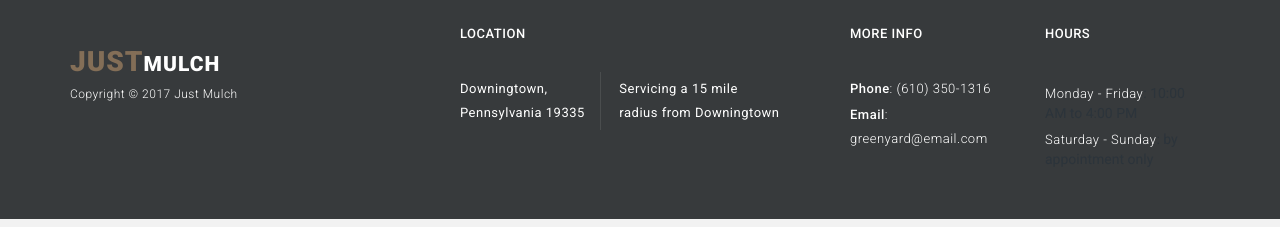
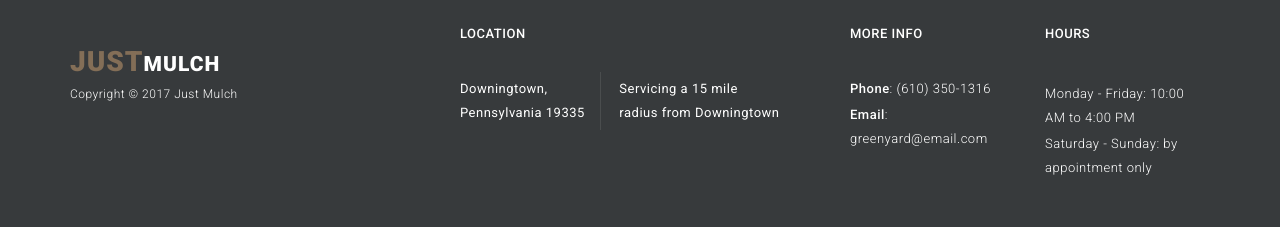
Before and after one commit to justmulch/justmulch.github.io, a plain HTML site: page index.html in a window 1280 px wide. Shown: the part 3677-3904 px from the top of the page. Drawn offline with nearby package versions, Linux system fonts and the light colour scheme.

Commit message:
footer color

```diff
--- a/css/templatemo-style.css
+++ b/css/templatemo-style.css
@@ -768,9 +768,6 @@ footer .connect-us ul li a {
 	font-weight: 300;
 	margin-bottom: -15px;
 }
-footer .connect-us ul li a:hover {
-	background-color: #fff;
-}
 
 
 /* RESPONSIVE */
--- a/index.html
+++ b/index.html
@@ -250,8 +250,8 @@ http://www.templatemo.com/tm-506-tinker
                     <div class="connect-us">
                         <h4>Hours</h4>
 						<ul>
-                            <li><a>Monday - Friday</a>: 10:00 AM to 4:00 PM</li>
-                            <li><a>Saturday - Sunday</a>: by appointment only</li>
+                            <li><a>Monday - Friday: 10:00 AM to 4:00 PM</a></li>
+                            <li><a>Saturday - Sunday: by appointment only</a></li>
                         </ul>
                        </div>
                 </div>
```
